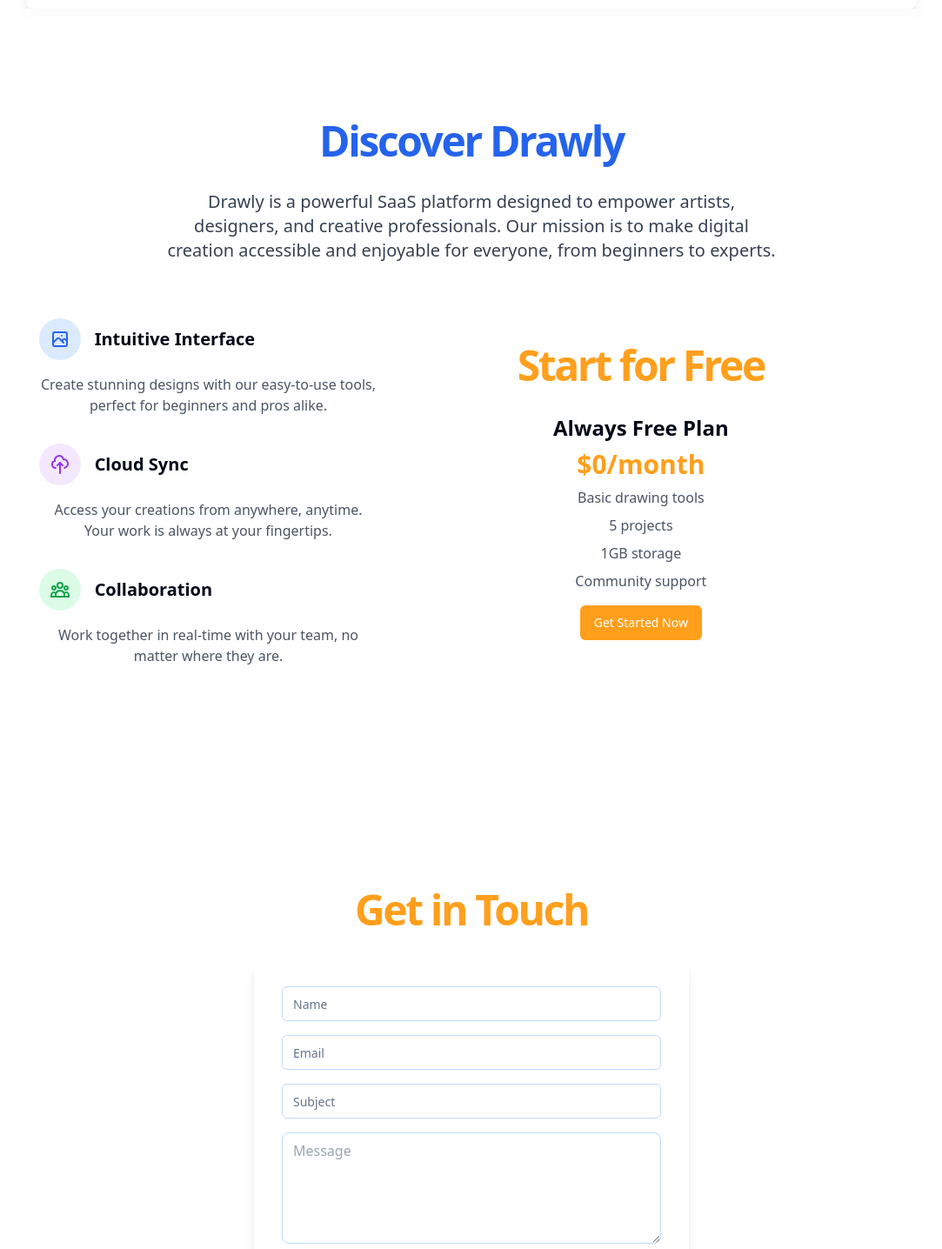
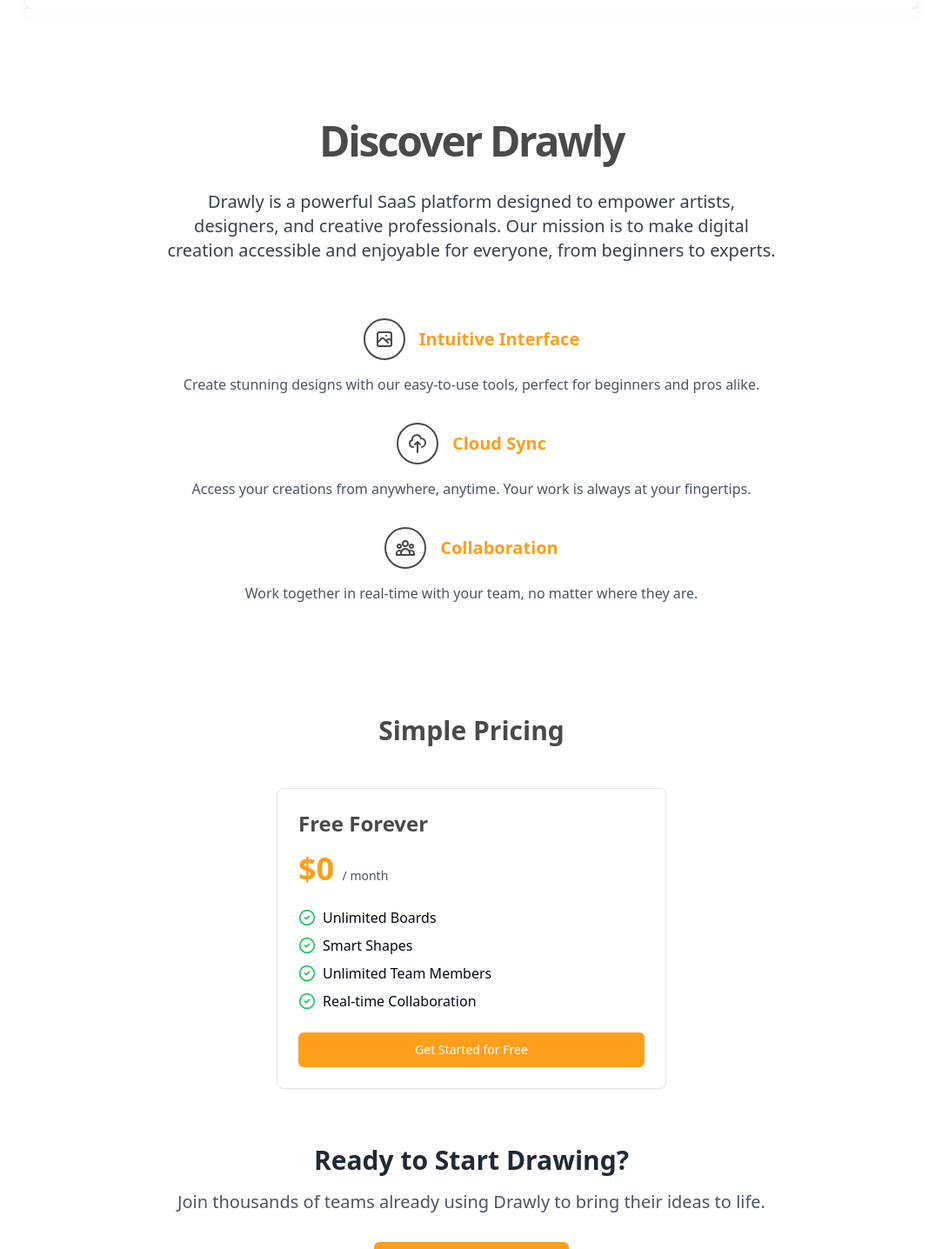
Before and after one commit to SupremeHan/drawly-frontend, a React (Vite) app: page / in a window 1280 px wide. Shown: the part 1330-2766 px from the top of the page at 87% size, without its empty margins (98-1181 px from the left). Built offline with nearby package versions, Linux system fonts and the light colour scheme; no server answers.

Commit message:
Styling landing, auth pages

```diff
--- /dev/null
+++ b/src/components/ui/card.tsx
@@ -0,0 +1,79 @@
+import * as React from "react"
+
+import { cn } from "@/lib/utils"
+
+const Card = React.forwardRef<
+  HTMLDivElement,
+  React.HTMLAttributes<HTMLDivElement>
+>(({ className, ...props }, ref) => (
+  <div
+    ref={ref}
+    className={cn(
+      "rounded-lg border bg-card text-card-foreground shadow-sm",
+      className
+    )}
+    {...props}
+  />
+))
+Card.displayName = "Card"
+
+const CardHeader = React.forwardRef<
+  HTMLDivElement,
+  React.HTMLAttributes<HTMLDivElement>
+>(({ className, ...props }, ref) => (
+  <div
+    ref={ref}
+    className={cn("flex flex-col space-y-1.5 p-6", className)}
+    {...props}
+  />
+))
+CardHeader.displayName = "CardHeader"
+
+const CardTitle = React.forwardRef<
+  HTMLParagraphElement,
+  React.HTMLAttributes<HTMLHeadingElement>
+>(({ className, ...props }, ref) => (
+  <h3
+    ref={ref}
+    className={cn(
+      "text-2xl font-semibold leading-none tracking-tight",
+      className
+    )}
+    {...props}
+  />
+))
+CardTitle.displayName = "CardTitle"
+
+const CardDescription = React.forwardRef<
+  HTMLParagraphElement,
+  React.HTMLAttributes<HTMLParagraphElement>
+>(({ className, ...props }, ref) => (
+  <p
+    ref={ref}
+    className={cn("text-sm text-muted-foreground", className)}
+    {...props}
+  />
+))
+CardDescription.displayName = "CardDescription"
+
+const CardContent = React.forwardRef<
+  HTMLDivElement,
+  React.HTMLAttributes<HTMLDivElement>
+>(({ className, ...props }, ref) => (
+  <div ref={ref} className={cn("p-6 pt-0", className)} {...props} />
+))
+CardContent.displayName = "CardContent"
+
+const CardFooter = React.forwardRef<
+  HTMLDivElement,
+  React.HTMLAttributes<HTMLDivElement>
+>(({ className, ...props }, ref) => (
+  <div
+    ref={ref}
+    className={cn("flex items-center p-6 pt-0", className)}
+    {...props}
+  />
+))
+CardFooter.displayName = "CardFooter"
+
+export { Card, CardHeader, CardFooter, CardTitle, CardDescription, CardContent }
--- a/src/pages/landing/LandingPage.tsx
+++ b/src/pages/landing/LandingPage.tsx
@@ -6,6 +6,7 @@
   HeroSection,
   Navbar,
 } from './components';
+import { PricingSection } from './components/PricingSection';
 
 export default function LandingPage() {
   return (
@@ -16,6 +17,7 @@
         <BannerSection />
 
         <DiscoverSection />
+        <PricingSection />
         <ContactSection />
       </main>
       <Footer />
--- a/src/pages/landing/components/ContactSection.tsx
+++ b/src/pages/landing/components/ContactSection.tsx
@@ -3,31 +3,31 @@
 
 export function ContactSection() {
   return (
-    <section id="contact" className="w-full py-12 md:py-24 lg:py-32">
+    <section id="contact" className="w-full py-8 md:py-12 lg:py-16">
       <div className="container px-4 md:px-6">
-        <h2 className="text-3xl font-bold tracking-tighter sm:text-4xl md:text-5xl text-center mb-8 text-[#FF9F1C]">
+        <h2 className="text-3xl font-bold tracking-tighter sm:text-4xl md:text-5xl text-center mb-8 text-orange-400">
           Get in Touch
         </h2>
         <div className="mx-auto max-w-[500px] bg-white p-8 rounded-lg shadow-lg">
           <form className="space-y-4">
             <Input
               placeholder="Name"
-              className="border-blue-200 focus:border-[#FF9F1C]"
+              className="border-[#4A4A4A] focus:border-orange-400"
             />
             <Input
               type="email"
               placeholder="Email"
-              className="border-blue-200 focus:border-[#FF9F1C]"
+              className="border-[#4A4A4A] focus:border-orange-400"
             />
             <Input
               placeholder="Subject"
-              className="border-blue-200 focus:border-[#FF9F1C]"
+              className="border-[#4A4A4A] focus:border-orange-400"
             />
             <textarea
-              className="w-full h-32 px-3 py-2 text-gray-700 border border-blue-200 rounded-lg focus:outline-none focus:border-blue-500"
+              className="w-full h-32 px-3 py-2 text-gray-700 border border-[#4A4A4A] rounded-lg focus:outline-none focus:border-orange-400"
               placeholder="Message"
             ></textarea>
-            <Button className="w-full bg-[#FF9F1C] hover:bg-blue-700 text-white">
+            <Button className="w-full bg-orange-400 hover:bg-[#4A4A4A]  text-white">
               Send Message
             </Button>
           </form>
--- a/src/pages/landing/components/DiscoverSection.tsx
+++ b/src/pages/landing/components/DiscoverSection.tsx
@@ -1,5 +1,3 @@
-import { Button } from '@/components/ui/button';
-
 export function DiscoverSection() {
   return (
     <section
@@ -7,7 +5,7 @@
       className="w-full py-12 md:py-24 lg:py-32 bg-white bg-opacity-80 backdrop-blur-md"
     >
       <div className="flex flex-col items-center  text-center">
-        <h2 className="text-3xl font-bold tracking-tighter sm:text-4xl md:text-5xl text-center mb-8 text-blue-600">
+        <h2 className="text-3xl font-bold tracking-tighter sm:text-4xl md:text-5xl text-center mb-8 text-[#4A4A4A]">
           Discover Drawly
         </h2>
         <p className="mx-auto max-w-[700px] text-gray-700 md:text-xl">
@@ -17,13 +15,13 @@
           experts.
         </p>
 
-        <div className="flex items-center mt-16">
+        <div className="flex flex-col items-center mt-16 md:flex-row">
           <div className="flex flex-col gap-8">
             <div className="space-y-4">
-              <div className="flex items-center space-x-4">
-                <div className="w-12 h-12 bg-blue-100 rounded-full flex items-center justify-center">
+              <div className="flex items-center justify-center space-x-4">
+                <div className="w-12 h-12 border-2 border-[#4A4A4A] rounded-full flex items-center justify-center">
                   <svg
-                    className="w-6 h-6 text-blue-600"
+                    className="w-6 h-6 text-[#4A4A4A]"
                     fill="none"
                     stroke="currentColor"
                     viewBox="0 0 24 24"
@@ -37,7 +35,9 @@
                     />
                   </svg>
                 </div>
-                <h3 className="text-xl font-bold">Intuitive Interface</h3>
+                <h3 className="text-xl font-bold text-[#FF9F1C]">
+                  Intuitive Interface
+                </h3>
               </div>
               <p className="text-gray-600">
                 Create stunning designs with our easy-to-use tools, perfect for
@@ -45,10 +45,10 @@
               </p>
             </div>
             <div className="space-y-4">
-              <div className="flex items-center space-x-4">
-                <div className="w-12 h-12 bg-purple-100 rounded-full flex items-center justify-center">
+              <div className="flex items-center justify-center space-x-4">
+                <div className="w-12 h-12 border-2 border-[#4A4A4A] rounded-full flex items-center justify-center">
                   <svg
-                    className="w-6 h-6 text-purple-600"
+                    className="w-6 h-6 text-[#4A4A4A]"
                     fill="none"
                     stroke="currentColor"
                     viewBox="0 0 24 24"
@@ -62,7 +62,7 @@
                     />
                   </svg>
                 </div>
-                <h3 className="text-xl font-bold">Cloud Sync</h3>
+                <h3 className="text-xl font-bold text-[#FF9F1C]">Cloud Sync</h3>
               </div>
               <p className="text-gray-600">
                 Access your creations from anywhere, anytime. Your work is
@@ -70,10 +70,10 @@
               </p>
             </div>
             <div className="space-y-4">
-              <div className="flex items-center space-x-4">
-                <div className="w-12 h-12 bg-green-100 rounded-full flex items-center justify-center">
+              <div className="flex items-center  justify-center space-x-4">
+                <div className="w-12 h-12 border-2 border-[#4A4A4A] rounded-full flex items-center justify-center">
                   <svg
-                    className="w-6 h-6 text-green-600"
+                    className="w-6 h-6 text-[#4A4A4A]"
                     fill="none"
                     stroke="currentColor"
                     viewBox="0 0 24 24"
@@ -87,7 +87,9 @@
                     />
                   </svg>
                 </div>
-                <h3 className="text-xl font-bold">Collaboration</h3>
+                <h3 className="text-xl font-bold text-[#FF9F1C]">
+                  Collaboration
+                </h3>
               </div>
               <p className="text-gray-600">
                 Work together in real-time with your team, no matter where they
@@ -95,27 +97,6 @@
               </p>
             </div>
           </div>
-
-          <div className="container px-4 md:px-6">
-            <h2 className="text-3xl font-bold tracking-tighter sm:text-4xl md:text-5xl text-center mb-8 text-[#FF9F1C]">
-              Start for Free
-            </h2>
-            <div className="flex flex-col items-center space-y-4 text-center">
-              <div className="space-y-2">
-                <h3 className="text-2xl font-bold">Always Free Plan</h3>
-                <p className="text-3xl font-bold text-[#FF9F1C]">$0/month</p>
-                <ul className="text-gray-600 space-y-2">
-                  <li>Basic drawing tools</li>
-                  <li>5 projects</li>
-                  <li>1GB storage</li>
-                  <li>Community support</li>
-                </ul>
-              </div>
-              <Button className="bg-[#FF9F1C] hover:bg-blue-700 text-white">
-                Get Started Now
-              </Button>
-            </div>
-          </div>
         </div>
       </div>
     </section>
--- a/src/pages/landing/components/Footer.tsx
+++ b/src/pages/landing/components/Footer.tsx
@@ -12,20 +12,20 @@
               width={30}
               height={30}
             />
-            <span className="text-blue-600 font-bold">Drawly</span>
+            <span className="text-[#FF9F1C] font-bold">Drawly</span>
           </div>
           <p className="text-sm text-gray-500">
             © 2023 Drawly. All rights reserved.
           </p>
           <nav className="flex gap-4">
             <Link
-              className="text-sm hover:underline underline-offset-4 text-gray-500 hover:text-blue-600"
+              className="text-sm hover:underline underline-offset-4 text-gray-500 hover:text-[#FF9F1C]"
               to="#"
             >
               Terms
             </Link>
             <Link
-              className="text-sm hover:underline underline-offset-4 text-gray-500 hover:text-blue-600"
+              className="text-sm hover:underline underline-offset-4 text-gray-500 hover:text-[#FF9F1C]"
               to="#"
             >
               Privacy
--- a/src/pages/landing/components/HeroSection.tsx
+++ b/src/pages/landing/components/HeroSection.tsx
@@ -23,14 +23,14 @@
           <div className="space-x-4">
             <Button
               onClick={() => navigate('/auth')}
-              className="bg-[#FF9F1C] hover:bg-[#F7B267] text-white font-bold py-2 px-4 rounded-full transition-all duration-300 hover:scale-105 hover:rotate-3 shadow-lg"
+              className="bg-[#FF9F1C] hover:bg-[#F7B267] text-white font-bold py-2 px-4  transition-all duration-300 hover:scale-105 hover:rotate-3 shadow-lg"
             >
               Start Drawing for Free
             </Button>
             <Button
               onClick={() => navigate('#banner')}
               variant="outline"
-              className="border-4 border-[#4A4A4A] text-[#4A4A4A] hover:bg-[#4A4A4A] hover:text-white font-bold py-2 px-4 rounded-full transition-all duration-300 hover:scale-105 hover:-rotate-3 shadow-lg"
+              className="border-4 border-[#4A4A4A] text-[#4A4A4A] hover:bg-[#4A4A4A] hover:text-white font-bold py-2 px-4 transition-all duration-300 hover:scale-105 hover:-rotate-3 shadow-lg"
             >
               Watch Demo
             </Button>
--- a/src/pages/landing/components/Navbar.tsx
+++ b/src/pages/landing/components/Navbar.tsx
@@ -8,8 +8,8 @@
           <img
             src="https://hebbkx1anhila5yf.public.blob.vercel-storage.com/artbreeder-image-2024-09-13T12_44_10.357Z-8mBjsYlSqoNNlKesNxrOSd5LDCINDY.png"
             alt="Drawly mascot"
-            width={80}
-            height={80}
+            width={60}
+            height={60}
             className="mr-2 transition-transform duration-300 group-hover:scale-110"
           />
           <div className="absolute -bottom-2 -right-2 bg-[#FF9F1C] text-white text-xs font-bold px-2 py-1 rounded-full transform rotate-12 opacity-0 group-hover:opacity-100 transition-opacity duration-300">
--- /dev/null
+++ b/src/pages/landing/components/PricingSection.tsx
@@ -0,0 +1,62 @@
+import { Button } from '@/components/ui/button';
+import { Card, CardContent } from '@/components/ui/card';
+import { CheckCircle2, Zap } from 'lucide-react';
+import { useNavigate } from 'react-router-dom';
+
+export function PricingSection() {
+  const navigate = useNavigate();
+  return (
+    <section className="mb-20">
+      <h2 className="text-3xl font-bold text-center mb-12 text-[#4A4A4A]">
+        Simple Pricing
+      </h2>
+      <Card className="max-w-md mx-auto">
+        <CardContent className="p-6">
+          <h3 className="text-2xl font-semibold mb-4 text-[#4A4A4A]">
+            Free Forever
+          </h3>
+          <p className="text-4xl font-bold mb-6 text-[#FF9F1C]">
+            $0{' '}
+            <span className="text-sm font-normal text-gray-600">/ month</span>
+          </p>
+          <ul className="mb-6 space-y-2">
+            {[
+              'Unlimited Boards',
+              'Smart Shapes',
+              'Unlimited Team Members',
+              'Real-time Collaboration',
+            ].map((feature, index) => (
+              <li key={index} className="flex items-center">
+                <CheckCircle2 className="text-green-500 mr-2 h-5 w-5" />
+                <span>{feature}</span>
+              </li>
+            ))}
+          </ul>
+          <Button
+            onClick={() => navigate('auth')}
+            className="w-full bg-[#FF9F1C] hover:bg-gray-700 text-white"
+          >
+            Get Started for Free
+          </Button>
+        </CardContent>
+      </Card>
+
+      <div className="text-center mt-16">
+        <h2 className="text-3xl font-bold mb-4 text-gray-800">
+          Ready to Start Drawing?
+        </h2>
+        <p className="text-xl text-gray-600 mb-8">
+          Join thousands of teams already using Drawly to bring their ideas to
+          life.
+        </p>
+        <Button
+          onClick={() => navigate('auth')}
+          className="bg-[#FF9F1C] hover:bg-[#4A4A4A] text-white text-lg px-8 py-3"
+        >
+          <Zap className="w-5 h-5 mr-2" />
+          Try Drawly Now
+        </Button>
+      </div>
+    </section>
+  );
+}
```
Also changed, not shown: src/pages/auth/AuthPage.tsx (+13 -5 lines).
